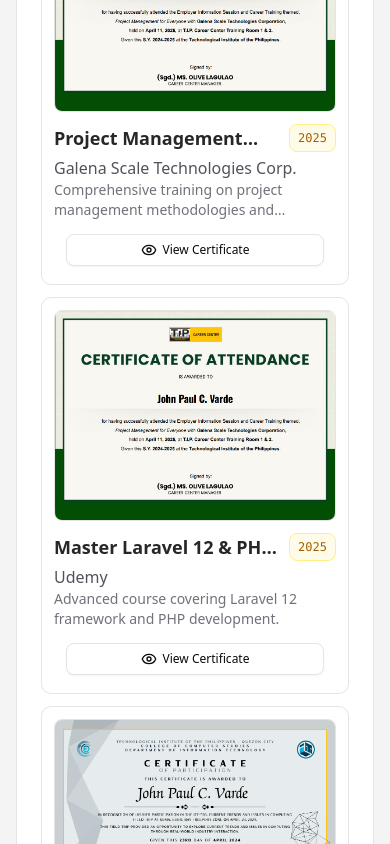
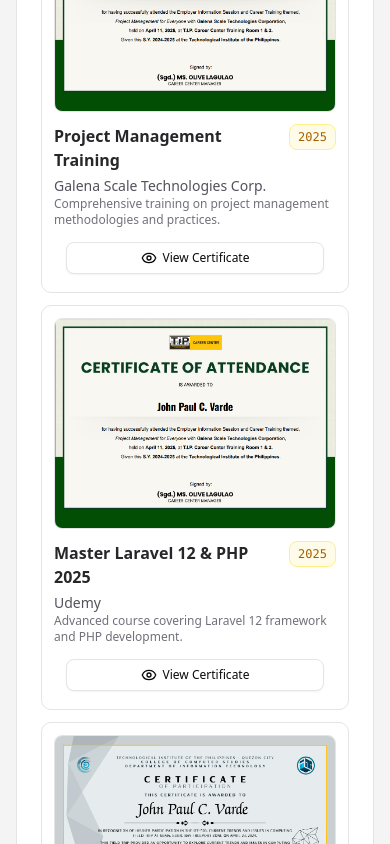
Before and after one commit to vardsz13/my-porfolio, a React (Vite) app: page / in a window 390 px wide. Shown: the part 3440-4284 px from the top of the page. Built offline with nearby package versions, Linux system fonts and the light colour scheme.

Commit message:
fixing the badge layout

```diff
--- a/src/components/ui/CertificateItemCard.tsx
+++ b/src/components/ui/CertificateItemCard.tsx
@@ -37,24 +37,40 @@
       )}
 
       {/* Content - Below image on mobile, right side on larger screens */}
-      <div className="flex-grow min-w-0  flex flex-col sm:justify-center">
-        <div className="flex justify-between sm:justify-start sm:flex-row sm:items-center gap-1 mb-1 sm:mb-1.5">
-          <h3 className="font-semibold text-lg sm:text-lg line-clamp-1 text-zinc-800 dark:text-zinc-100">
+      {/* Content - Below image on mobile, right side on larger screens */}
+      <div className="flex-grow min-w-0 flex flex-col sm:justify-center">
+        {/* Mobile view - Badge stays right */}
+        <div className="flex justify-between items-start mb-1 sm:hidden">
+          <h3 className="font-semibold text-md text-zinc-800 dark:text-zinc-100 break-words pr-2 max-w-[75%]">
             {certificate.title}
           </h3>
           <Badge
             variant="outline"
-            className="whitespace-nowrap sm:ml-2 text-xs font-mono px-2 py-1 bg-yellow-50 dark:bg-yellow-900/30 text-yellow-700 dark:text-yellow-300 border-yellow-200 dark:border-yellow-800"
+            className="whitespace-nowrap text-xs font-mono px-2 py-1 bg-yellow-50 dark:bg-yellow-900/30 text-yellow-700 dark:text-yellow-300 border-yellow-200 dark:border-yellow-800 flex-shrink-0"
           >
             {certificate.year}
           </Badge>
         </div>
+
+        {/* Desktop view - Badge inline with title */}
+        <div className="hidden sm:flex sm:flex-wrap sm:items-center sm:gap-1.5 mb-1.5">
+          <h3 className="font-semibold text-lg text-zinc-800 dark:text-zinc-100">
+            {certificate.title}
+          </h3>
+          <Badge
+            variant="outline"
+            className="whitespace-nowrap text-xs font-mono px-2 py-1 bg-yellow-50 dark:bg-yellow-900/30 text-yellow-700 dark:text-yellow-300 border-yellow-200 dark:border-yellow-800"
+          >
+            {certificate.year}
+          </Badge>
+        </div>
+
         <div className="flex flex-col sm:gap-1">
-          <span className="text-md md:text-md text-zinc-600 dark:text-zinc-400">
+          <span className="text-sm md:text-md text-zinc-600 dark:text-zinc-400">
             {certificate.issuer}
           </span>
           {certificate.description && (
-            <p className="text-sm md:text-sm text-zinc-500 dark:text-zinc-500 line-clamp-2 sm:line-clamp-1">
+            <p className="text-xs md:text-sm text-zinc-500 dark:text-zinc-500 line-clamp-2 sm:line-clamp-1">
               {certificate.description}
             </p>
           )}
```
